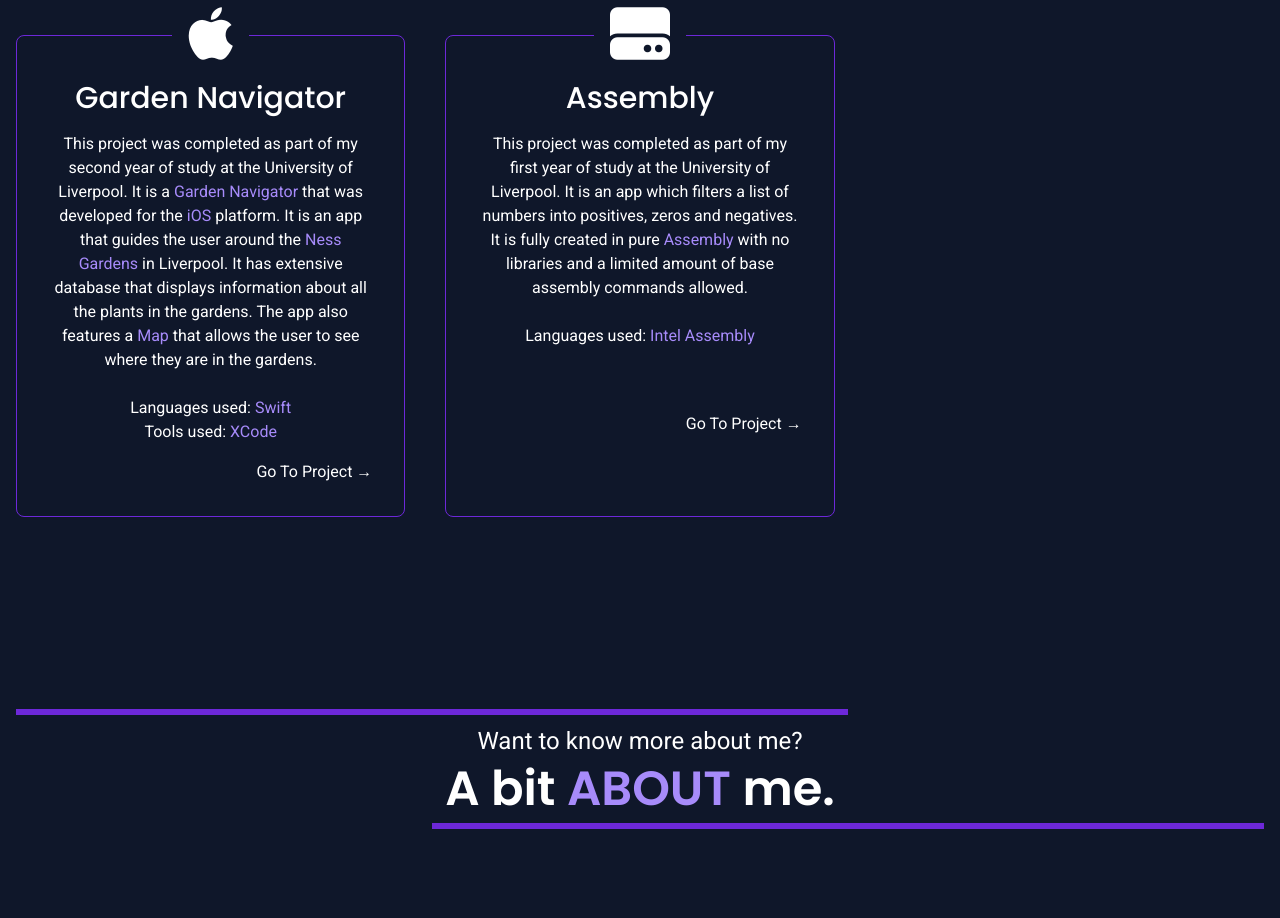
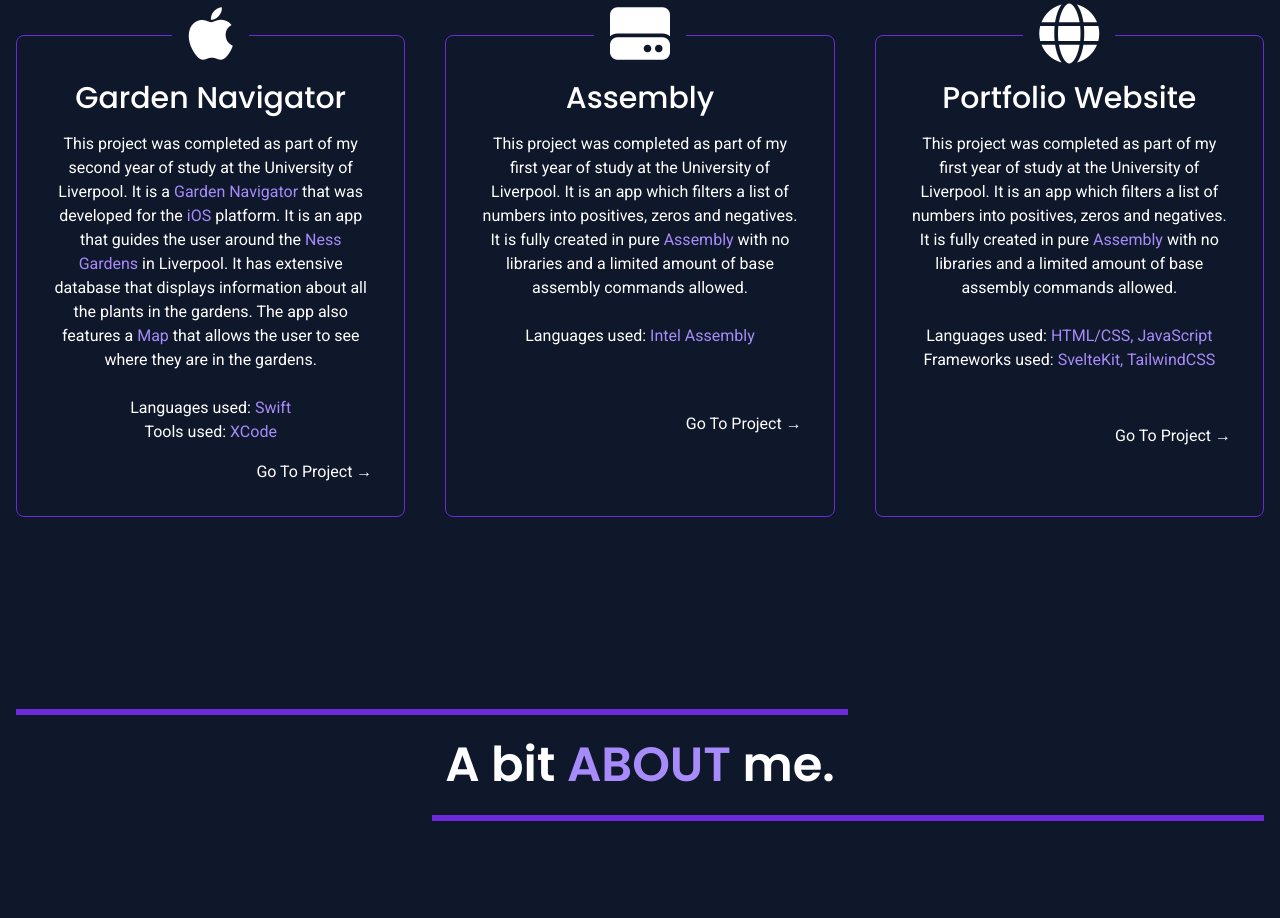
Before and after one commit to Shortiez/Ben-Gotts-Portfolio, a SvelteKit app: page / in a window 1280 px wide. Shown: the part 1580-2498 px from the top of the page. Built offline with nearby package versions, Linux system fonts and the light colour scheme; no server answers.

Commit message:
Added new project entry

```diff
--- a/src/components/Main.svelte
+++ b/src/components/Main.svelte
@@ -27,6 +27,11 @@
             projectImage: "fa-solid fa-hard-drive",
             projectLink: ""
         },
+        {
+            projectName: "Portfolio Website",
+            projectImage: "fa-solid fa-globe",
+            projectLink: "https://github.com/Shortiez/Ben-Gotts-Portfolio"
+        }
     ];
     let aboutMeFacts = [
         {
@@ -198,6 +203,17 @@
                     Languages used: <span class="text-violet-400">Intel Assembly</span>
                 </p>
             </Step>
+            <Step project={projects[5]}>
+                <p>
+                    This project was completed as part of my first year of study at the University of Liverpool.
+                    It is an app which filters a list of numbers into positives, zeros and negatives.
+                    It is fully created in pure <span class="text-violet-400">Assembly</span> with no libraries and a limited amount of base assembly commands allowed.
+                    <br/>
+                    <br/>
+                    Languages used: <span class="text-violet-400">HTML/CSS, JavaScript</span>
+                    Frameworks used: <span class="text-violet-400">SvelteKit, TailwindCSS</span>
+                </p>
+            </Step>
         </div>
     </section>
 
@@ -207,14 +223,9 @@
         before:absolute before:top-0 before:left-0 before:w-2/3 before:h-1.5 before:bg-violet-700
         after:absolute after:bottom-0 after:right-0 after:w-2/3 after:h-1.5 after:bg-violet-700 py-4">
 
-            <h6 class="text-lg sm:text-xl md:text-2xl">Want to know more about me?</h6>
-            <h3 class="font-semibold text-3xl sm:text-4xl md:text-5xl">A bit <span class="poppins text-violet-400"> ABOUT </span> me.</h3>
+            <h3 class="font-semibold text-3xl sm:text-4xl md:text-5xl p-4">A bit <span class="poppins text-violet-400"> ABOUT </span> me.</h3>
 
         </div>
-
-        <p class="mx-auto poppins font-semibold text-lg sm:text-xl md:text-2xl">
-            I am...
-        </p>
         <div class="flex flex-col gap-20 w-full mx-auto max-w-[800px]">
             {#each aboutMeFacts as benefit, index}
                 <div class="flex gap-6 sm:gap-8">
```
Also changed, not shown: 1 other file (tests, documents, lock files or other folders).
